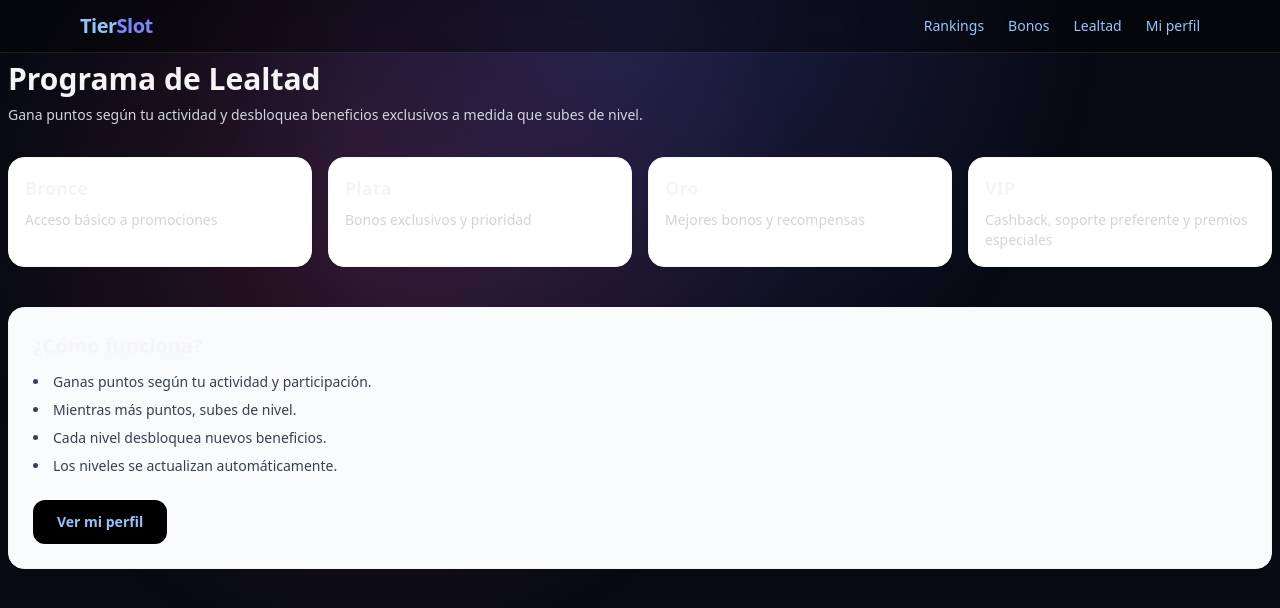
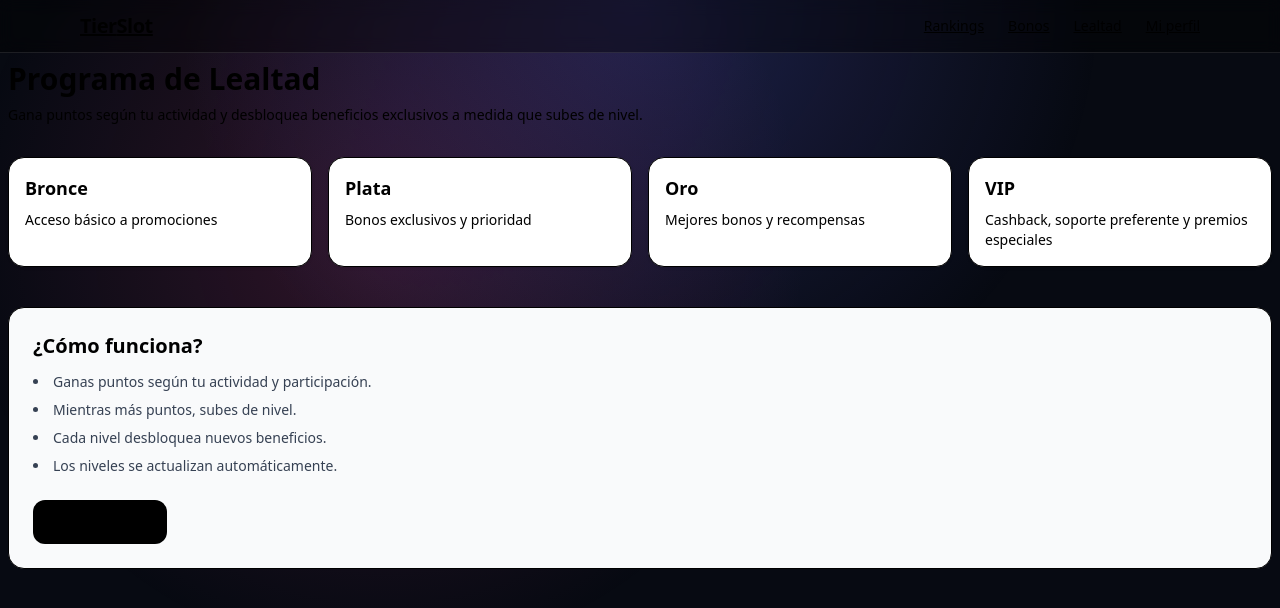
Before and after one commit to Gabo231326/TierSlot, a Next.js app in the folder apps/web/: page /loyalty in a window 1280 px wide. Shown: the top 608 px of the page. Built offline with nearby package versions, Linux system fonts and the light colour scheme.

Commit message:
Force black text across all pages

```diff
--- a/apps/web/app/globals.css
+++ b/apps/web/app/globals.css
@@ -1,17 +1,16 @@
 @import "tailwindcss";
 
-/* ====== PALETA BASE (LEGIBLE EN FONDOS OSCUROS) ====== */
+/* ====== BASE CON TEXTO NEGRO ====== */
 :root {
-  --background: #070A12;   /* fondo principal */
-  --foreground: #F5F5F7;   /* texto principal (blanco nítido) */
-  --muted: #9CA3AF;        /* texto secundario */
+  --background: #070A12;   /* mantenemos fondo oscuro */
+  --foreground: #000000;   /* 👉 TEXTO NEGRO GLOBAL */
 }
 
-/* Mantiene coherencia aunque el usuario tenga modo claro */
+/* Forzamos texto negro aunque el navegador tenga modo claro/oscuro */
 @media (prefers-color-scheme: light) {
   :root {
     --background: #070A12;
-    --foreground: #F5F5F7;
+    --foreground: #000000;
   }
 }
 
@@ -21,47 +20,43 @@ body {
   font-family: system-ui, -apple-system, Segoe UI, Roboto, Inter, Arial, sans-serif;
 }
 
-/* Evita scroll raro por gradientes */
 html, body {
   min-height: 100%;
 }
 
-/* ====== MEJORA DE LEGIBILIDAD GLOBAL ====== */
+/* ====== FORZAR TEXTO NEGRO EN TODO ====== */
 
-/* Tablas (Leaderboards y similares) */
-table {
-  color: #F5F5F7 !important;
+/* Tablas (Rankings) */
+table,
+th,
+td {
+  color: #000000 !important;
 }
 
-th {
-  color: #9CA3AF !important; /* encabezados más suaves */
+/* Cards y contenedores redondeados */
+.rounded-3xl,
+.rounded-2xl,
+.bg-white\/5,
+.bg-white\/10,
+.bg-black\/30,
+.bg-black\/40 {
+  color: #000000 !important;
 }
 
-td {
-  color: #E5E7EB !important; /* filas más visibles */
+/* Títulos y textos */
+h1, h2, h3, h4, h5, h6,
+p,
+span,
+div {
+  color: #000000 !important;
 }
 
-/* Todas las "cards" y contenedores redondeados */
-.rounded-3xl,
-.rounded-2xl {
-  color: #F5F5F7 !important;
-}
-
-/* Títulos dentro de cards */
-h2, h3, h4 {
-  color: #F5F5F7 !important;
-}
-
-/* Texto secundario en cards */
-p {
-  color: #D1D5DB !important; /* gris claro legible */
-}
-
-/* Links dentro de cards */
+/* Links */
 a {
-  color: #93C5FD !important; /* azul claro tipo Jammmyslots */
+  color: #000000 !important;
+  text-decoration: underline;
 }
 
 a:hover {
-  color: #BFDBFE !important;
+  color: #333333 !important;
 }
```
